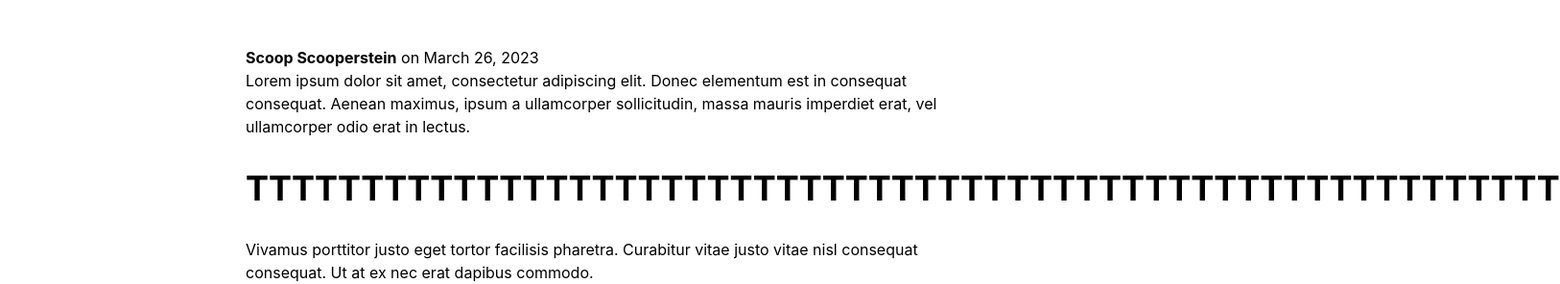
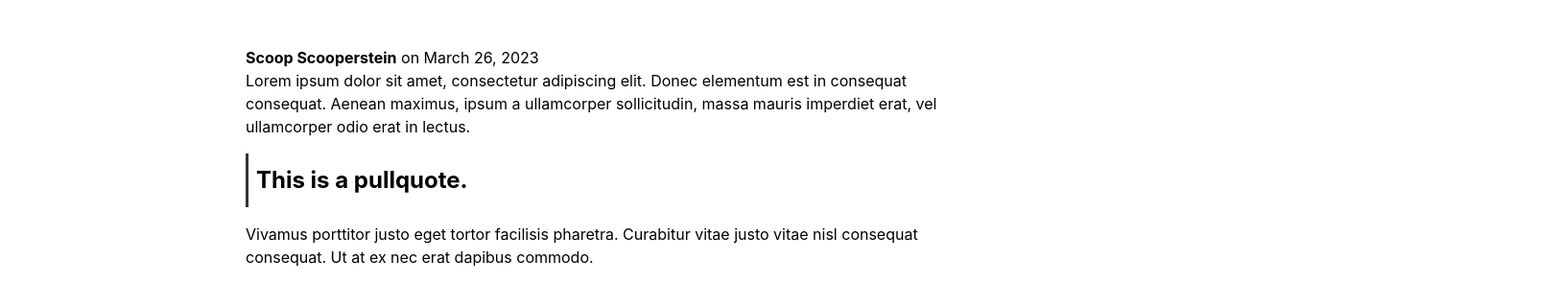
Before and after one commit to TheStanfordDaily/design-kit, a React (Create React App) app: page /foo in a window 1280 px wide. Shown: the part 800-1096 px from the top of the page at 96% size, 1626 px wide, since content can reach past the window. Built offline with nearby package versions, Linux system fonts and the light colour scheme.

Commit message:
pullquote is working

```diff
--- a/src/Foo.tsx
+++ b/src/Foo.tsx
@@ -14,7 +14,7 @@ export default function Foo() {
           ullamcorper sollicitudin, massa mauris imperdiet erat, vel
           ullamcorper odio erat in lectus.
         </p>
-        <Pullquote text="This is a pullquote" />
+        <Pullquote text="This is a pullquote." />
         <p>
           Vivamus porttitor justo eget tortor facilisis pharetra. Curabitur
           vitae justo vitae nisl consequat consequat. Ut at ex nec erat dapibus
--- a/src/components/Pullquote.tsx
+++ b/src/components/Pullquote.tsx
@@ -1,4 +1,5 @@
 import React, { useState, useEffect } from 'react';
+import '../pullquote.css';
 
 interface PullquoteProps {
   text: string;
@@ -6,13 +7,13 @@ interface PullquoteProps {
 
 export default function Pullquote({ text }: PullquoteProps) {
   const [visibleText, setVisibleText] = useState('');
+  const [textIndex, setTextIndex] = useState(0);
 
   useEffect(() => {
-    let index = 0;
     const interval = setInterval(() => {
-      if (index < text.length) {
-        setVisibleText(visibleText + text[index]);
-        index++;
+      if (textIndex < text.length) {
+        setVisibleText(visibleText + text[textIndex]);
+        setTextIndex(textIndex + 1);
       } else {
         clearInterval(interval);
       }
@@ -22,6 +23,6 @@ export default function Pullquote({ text }: PullquoteProps) {
   }, [visibleText, text]);
 
   return (
-    <div className="text-4xl font-bold text-center my-8">{visibleText}</div>
+    <blockquote className="text-4xl font-bold text-center my-8 pullquote">{visibleText}</blockquote>
   );
 };
--- a/src/components/Title.tsx
+++ b/src/components/Title.tsx
@@ -1,4 +1,4 @@
-import React, { useState } from "react";
+import React, { useEffect, useState } from "react";
 import styled from "styled-components";
 import { TransitionGroup, CSSTransition } from 'react-transition-group';
 
@@ -16,9 +16,17 @@ const BalloonAnimation = () => {
     setBalloons([...balloons, { id: Date.now() }]);
   };
 
+  useEffect(() => {
+    const interval = setInterval(() => {
+      addBalloon();
+    }, 1000);
+
+    return () => clearInterval(interval);
+  }, [balloons]);
+
+
   return (
     <div>
-      <button onClick={addBalloon}>Add Balloon</button>
       <div style={{ position: 'relative', height: '100vh' }}>
         <TransitionGroup>
           {balloons.map((balloon) => (
--- /dev/null
+++ b/src/pullquote.css
@@ -0,0 +1,9 @@
+.pullquote {
+    font-size: 1.5rem;
+    font-weight: bold;
+    margin: 1rem 0;
+    padding: 0.5rem;
+    border-left: 3px solid #333;
+    text-align: left;
+    word-wrap: break-word;
+  }
```
